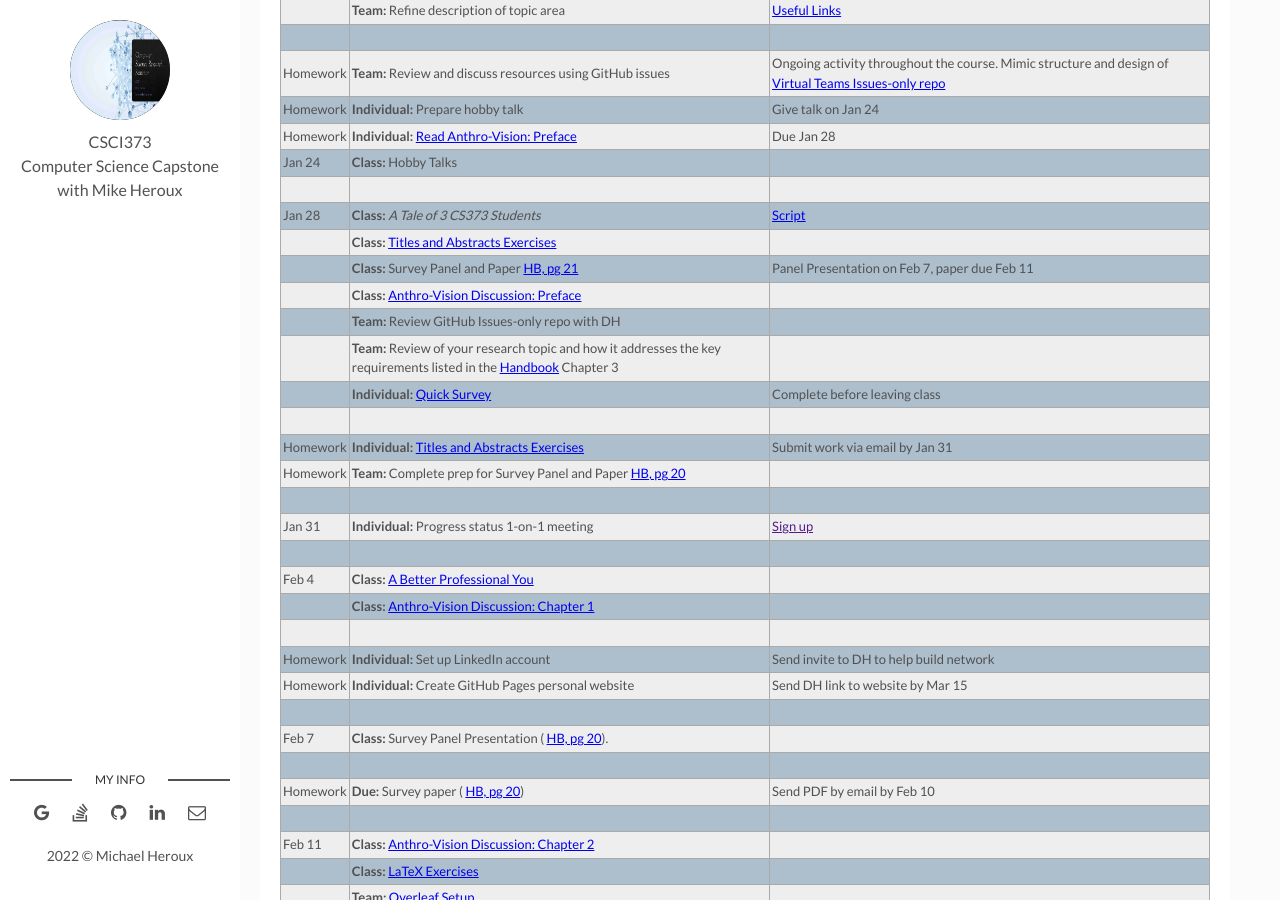
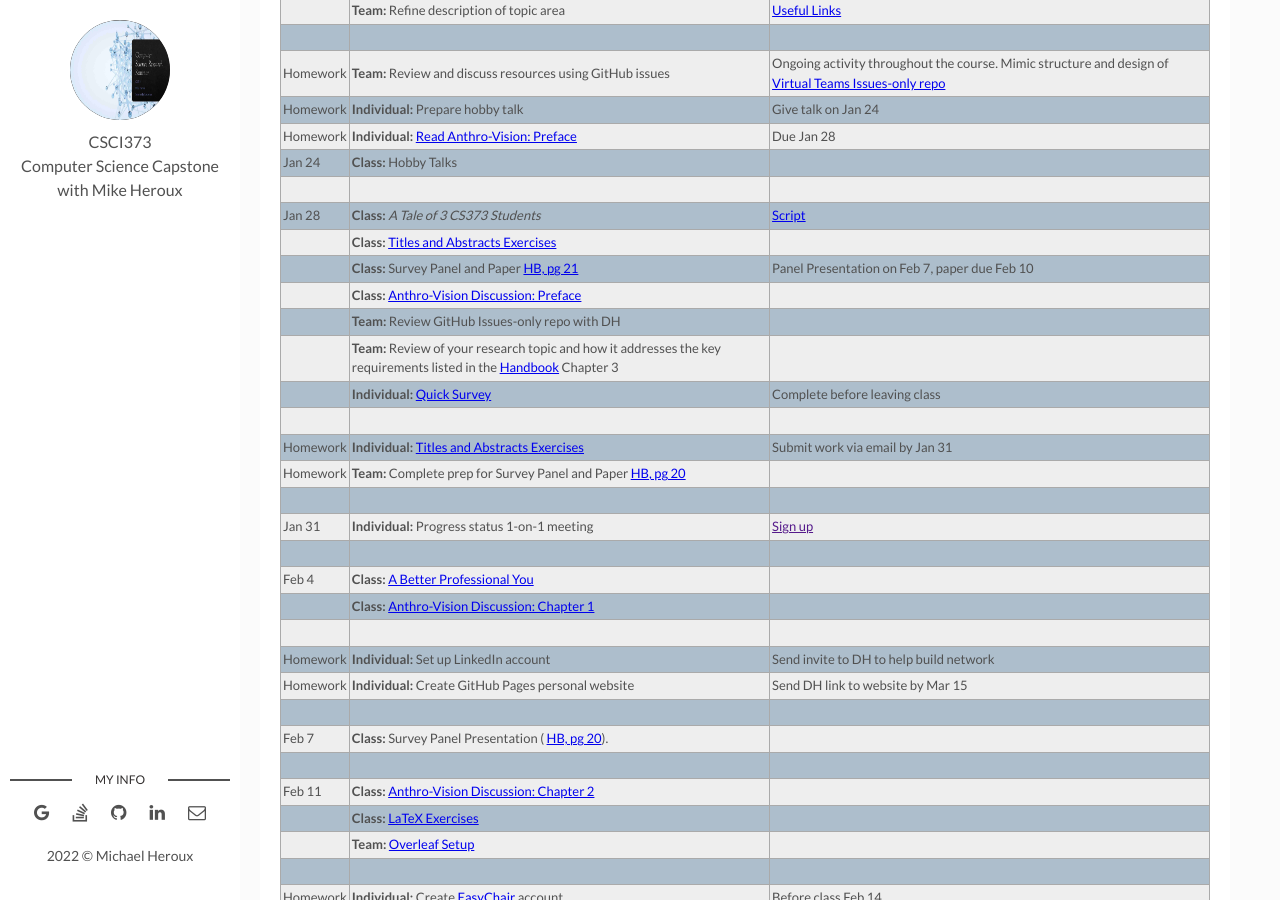
Before and after one commit to maherou/Teaching, a Jekyll site: the page built from files/CS373/2022-Spring-Class-Meeting-Schedule.md, in a window 1280 px wide and 900 px high, scrolled down 1009 px. Built offline with Jekyll 4.4.1, drawn with Linux system fonts in a browser that asks for light colours.

Commit message:
Update 2022-Spring-Class-Meeting-Schedule.md

```diff
--- a/files/CS373/2022-Spring-Class-Meeting-Schedule.md
+++ b/files/CS373/2022-Spring-Class-Meeting-Schedule.md
@@ -45,7 +45,7 @@ Remote Attendance Registration link: [https://csbsju.zoom.us/meeting/register/tJ
 | | | |
 | Jan 28 | **Class:**  _A Tale of 3 CS373 Students_ | [Script](../ATaleOfThreeCS373Students.pdf) |
 | | **Class:** [Titles and Abstracts Exercises](https://collegeville.github.io/Scribe/TitlesAndAbstractsThatWork/) | |
-| | **Class:** Survey Panel and Paper [HB, pg 21](../CSCI373CourseHandbookLatestEdition.pdf) | Panel Presentation on Feb 7, paper due Feb 11 |
+| | **Class:** Survey Panel and Paper [HB, pg 21](../CSCI373CourseHandbookLatestEdition.pdf) | Panel Presentation on Feb 7, paper due Feb 10 |
 | | **Class:** [Anthro-Vision Discussion: Preface](../Anthro-Vision)  |   |
 | | **Team:** Review GitHub Issues-only repo with DH| |
 | | **Team:** Review of your research topic and how it addresses the key requirements listed in the [Handbook](../CSCI373CourseHandbookLatestEdition.pdf) Chapter 3| |
@@ -63,8 +63,6 @@ Remote Attendance Registration link: [https://csbsju.zoom.us/meeting/register/tJ
 | Homework | **Individual:** Create GitHub Pages personal website | Send DH link to website by Mar 15 |
  | | |
 | Feb 7 | **Class:** Survey Panel Presentation ( [HB, pg 20](../CSCI373CourseHandbookLatestEdition.pdf)). | |
-| | | |
-| Homework | **Due:** Survey paper ( [HB, pg 20](../CSCI373CourseHandbookLatestEdition.pdf)) | Send PDF by email by Feb 10 |
 | | | |
 | Feb 11 | **Class:** [Anthro-Vision Discussion: Chapter 2](../Anthro-Vision)  | |
 |  | **Class:** [LaTeX Exercises](https://collegeville.github.io/Scribe/UsingLatex/) | |
```
